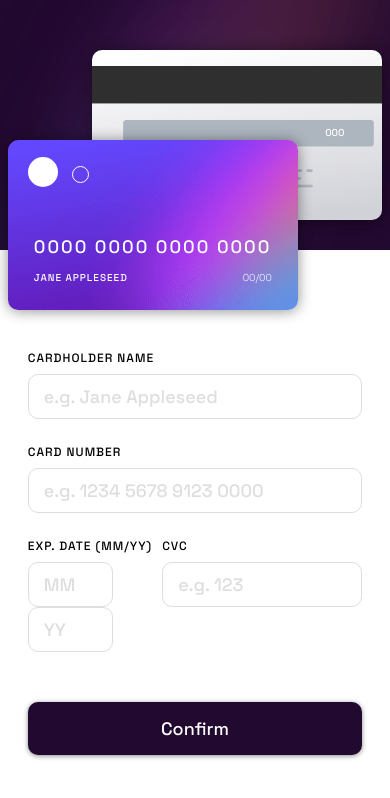
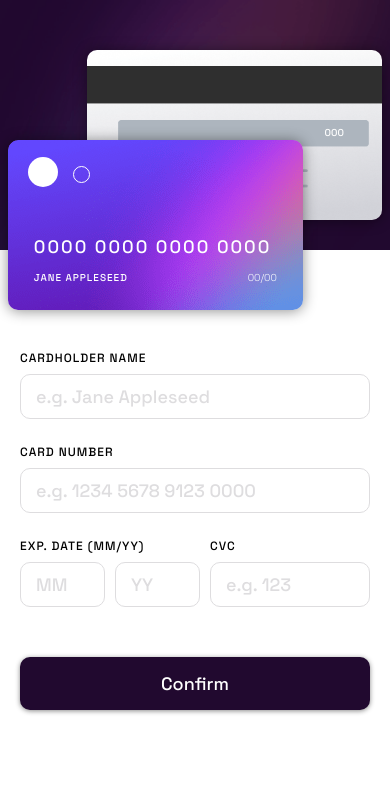
Before and after one commit to Wellissonb/interactive-card-details-form, a plain HTML site: page index.html in a window 390 px wide. Drawn offline with Linux system fonts and the light colour scheme.

Commit message:
className fixed

```diff
--- a/styles/mobile.css
+++ b/styles/mobile.css
@@ -41,7 +41,7 @@
 
 
 .card1{
-    width: 290px;
+    width: 295px;
     height: 170px;
     background-image: url(../images/bg-card-front.png);
     background-repeat: no-repeat;
@@ -63,7 +63,7 @@
 }
 
 .card2{
-    width: 290px;
+    width: 295px;
     height: 170px;
     background-image: url(../images/bg-card-back.png);
     background-size: cover;
@@ -190,7 +190,7 @@ input[type="number"]::-webkit-inner-spin-button{
     -webkit-appearance: none;
 }
 
-.alignDate{
+.alignDate1{
     display: flex;
     gap: 10px;
 }
```
